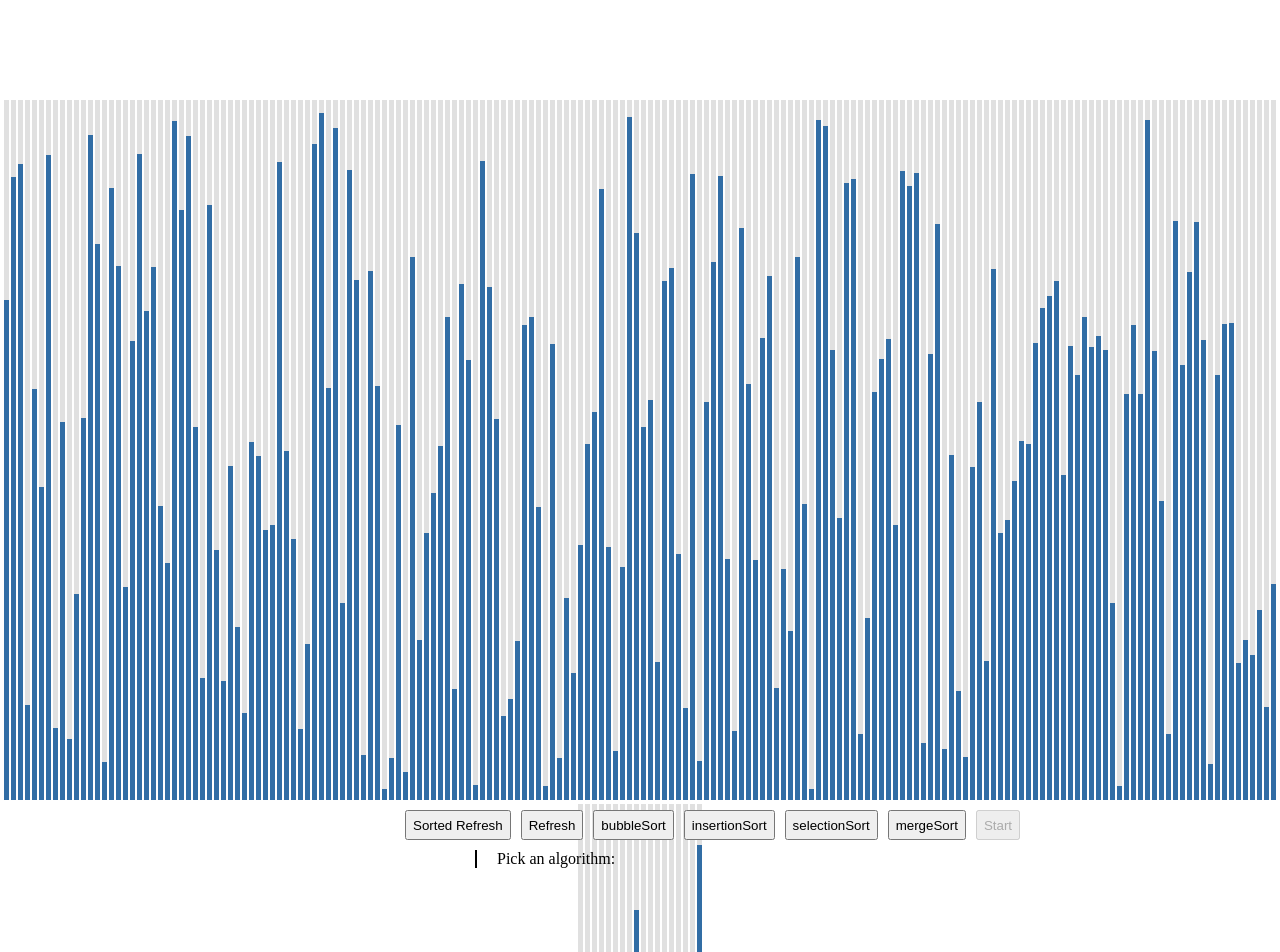
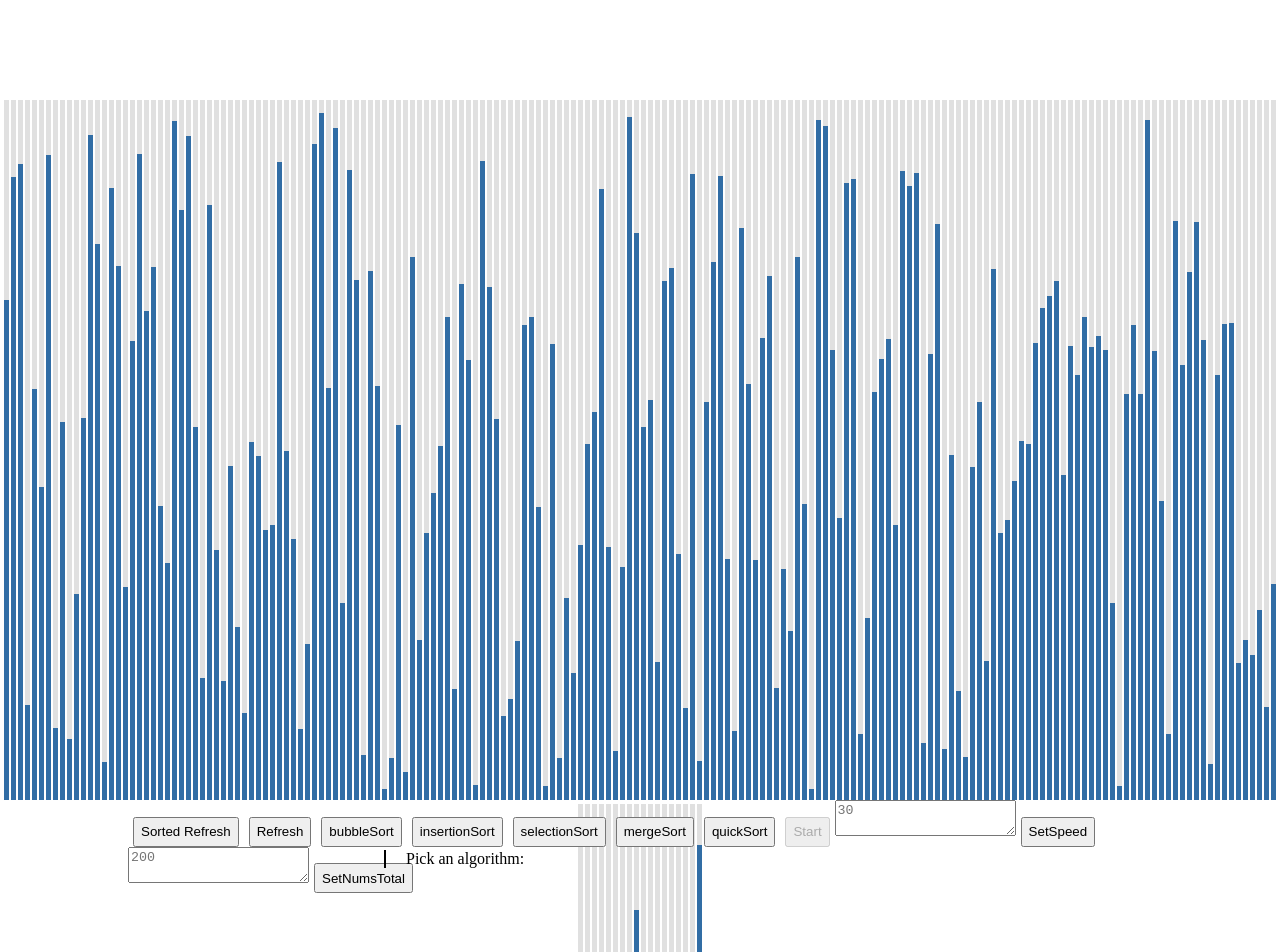
Before and after one commit to allenfeng2014/sorting-algorithms-visualizer, a React (Create React App) app: page / in a window 1280 px wide. Shown: the top 952 px of the page. Built offline with nearby package versions, Linux system fonts and the light colour scheme.

Commit message:
added quickSort algorithm, setAnimeSpeed button, setNumbersTotal button

```diff
--- a/src/Numbers.js
+++ b/src/Numbers.js
@@ -19,7 +19,7 @@ function Numbers() {
   // design related constants
   const NUMBER_MAX = 690;
   const NUMBER_MIN = 10;
-  const CANVAS_HEIGHT = 700;
+  const CANVAS_HEIGHT = NUMBER_MAX + NUMBER_MIN;
 
   const numBars = {
     // method for changing number bar color
@@ -36,7 +36,8 @@ function Numbers() {
       } else {
         this.setBarColor(idx, targetColor);
       }
-    }, // method for changing number bar height
+    },
+    // method for changing number bar height
     setBarHeight: function (idx, height) {
       let barStyle = document.getElementById(`number${idx}`).style;
       barStyle.height = `${height}px`;
@@ -104,6 +105,7 @@ function Numbers() {
           numBars.setBarColor(idx, colorOrange);
         }
         if (action.swap) {
+          //console.log("swapping ", indices[0], indices[1]);///////debug
           let height1 = numbers[indices[0]];
           let height2 = numbers[indices[1]];
           numBars.setBarHeight(indices[0], height2);
@@ -123,7 +125,7 @@ function Numbers() {
         }
       }
       // highlight target numbers if requested
-      if (action.numBarsToggle !== undefined) {
+      if (action.toggle !== undefined) {
         let indices = action.toggleIndices;
         for (let idx of indices) {
           numBars.toggleBarColor(idx, colorViolet);
@@ -140,6 +142,7 @@ function Numbers() {
       "insertionSort",
       "selectionSort",
       "mergeSort",
+      "quickSort",
     ],
     disableAlgoButtons: function (disable) {
       this.sortingAlgoNames.forEach((algoName) => {
@@ -151,7 +154,7 @@ function Numbers() {
   // reset numbers at start up
   useEffect(() => {
     numBars.resetNumbers();
-  }, []);
+  }, [numbersTotal]);
 
   return (
     <React.Fragment>
@@ -209,6 +212,28 @@ function Numbers() {
         >
           Start
         </button>
+        <textarea id="input-animeSpeed" placeholder={animeSpeed}></textarea>
+        <button
+          className="button-misc"
+          id="button-setSpeed"
+          onClick={() => {
+            setAnimeSpeed(document.getElementById("input-animeSpeed").value);
+          }}
+        >
+          SetSpeed
+        </button>
+        <textarea id="input-numbersTotal" placeholder={numbersTotal}></textarea>
+        <button
+          className="button-misc"
+          id="button-setSpeed"
+          onClick={() => {
+            setNumbersTotal(
+              document.getElementById("input-numbersTotal").value
+            );
+          }}
+        >
+          SetNumsTotal
+        </button>
       </div>
       <div className="messages-container">
         <p id="message-algo">Pick an algorithm: {sortingAlgo}</p>
--- a/src/css/Numbers.css
+++ b/src/css/Numbers.css
@@ -21,7 +21,7 @@
 .buttons-container {
   display: block;
   height: 50px;
-  padding-left: 400px;
+  padding-left: 10%;
 }
 .button-misc,
 .button-algo {
@@ -45,7 +45,7 @@
 #message-algo {
   display: inline-block;
   position: relative;
-  left: 475px;
+  left: 30%;
   border-left: 2px solid black;
   padding-left: 20px;
 }
--- a/src/sortingAlgos.js
+++ b/src/sortingAlgos.js
@@ -1,18 +1,38 @@
+/*
+sorting algorithms included:
+  bubbleSort, selectionSort, insertionSort,
+  mergeSort, quickSort, !!!!!radixSort
+
+parameters:
+  numbers: array of unsorted numbers
+  range: range of current subarray (for recursive algos)
+        format [startIdx, endIdx]
+  numActions: swap/toggle/set actions on numbers for animation
+            format {
+              swap: bool,
+              swapIndices: [],
+              toggle: bool,
+              toggleIndices: [],
+              set: bool,
+              setIndices: [],
+              setHeights: []
+            }
+*/
 const sortingAlgos = {
-  bubbleSort: function (nums) {
+  bubbleSort: function (numbers) {
     let numActions = [];
-    let numbers = [...nums];
+    let nums = [...numbers];
     let swapped = true;
 
     while (swapped) {
       swapped = false;
-      for (let i = 0; i < numbers.length - 1; i++) {
-        let numAction = { swapIndices: [i, i + 1], swap: false };
-        let num1 = numbers[i];
-        let num2 = numbers[i + 1];
+      for (let i = 0; i < nums.length - 1; i++) {
+        let numAction = { swap: false, swapIndices: [i, i + 1] };
+        let num1 = nums[i];
+        let num2 = nums[i + 1];
         if (num1 > num2) {
-          numbers[i] = num2;
-          numbers[i + 1] = num1;
+          nums[i] = num2;
+          nums[i + 1] = num1;
           swapped = true;
           numAction.swap = true;
         }
@@ -20,118 +40,111 @@ const sortingAlgos = {
       }
     }
 
-    return { numsSorted: numbers, numActions };
+    return { numsSorted: nums, numActions };
   },
 
-  selectionSort: function (nums) {
+  selectionSort: function (numbers) {
     let numActions = [];
-    let numbers = [...nums];
+    let nums = [...numbers];
 
-    for (let curIdx = 0; curIdx < numbers.length - 1; curIdx++) {
-      let curNumber = numbers[curIdx];
+    for (let curIdx = 0; curIdx < nums.length - 1; curIdx++) {
+      let curNumber = nums[curIdx];
       let minIdx = curIdx;
       let minNumber = curNumber;
-      for (let idx = curIdx + 1; idx < numbers.length; idx++) {
-        numActions.push({ swapIndices: [curIdx, idx], swap: false });
-        if (numbers[idx] < minNumber) {
+      for (let idx = curIdx + 1; idx < nums.length; idx++) {
+        numActions.push({ swap: false, swapIndices: [curIdx, idx] });
+        if (nums[idx] < minNumber) {
           if (minIdx !== curIdx) {
             numActions.push({
+              swap: false,
               swapIndices: [curIdx],
-              swap: false,
-              numBarsToggle: true,
+              toggle: true,
               toggleIndices: [minIdx],
             });
           }
           numActions.push({
+            swap: false,
             swapIndices: [curIdx],
-            swap: false,
-            numBarsToggle: true,
+            toggle: true,
             toggleIndices: [idx],
           });
           minIdx = idx;
-          minNumber = numbers[idx];
+          minNumber = nums[idx];
         }
       }
       if (minIdx !== curIdx) {
-        numbers[curIdx] = numbers[minIdx];
-        numbers[minIdx] = curNumber;
-        numActions.push({ swapIndices: [curIdx, minIdx], swap: true });
+        nums[curIdx] = nums[minIdx];
+        nums[minIdx] = curNumber;
+        numActions.push({ swap: true, swapIndices: [curIdx, minIdx] });
       }
     }
 
-    return { numsSorted: numbers, numActions };
+    return { numsSorted: nums, numActions };
   },
 
-  insertionSort: function (nums) {
+  insertionSort: function (numbers) {
     let numActions = [];
-    let numbers = [...nums];
+    let nums = [...numbers];
 
-    for (let curIdx = 1; curIdx < numbers.length; curIdx++) {
+    for (let curIdx = 1; curIdx < nums.length; curIdx++) {
       for (let targetIdx = 0; targetIdx < curIdx; targetIdx++) {
-        let curNumber = numbers[curIdx];
-        if (curNumber < numbers[targetIdx]) {
+        let curNumber = nums[curIdx];
+        if (curNumber < nums[targetIdx]) {
           numActions.push({
+            toggle: true,
             toggleIndices: [targetIdx],
-            numBarsToggle: true,
           });
           for (let idx = curIdx; idx > targetIdx; idx--) {
-            numbers[idx] = numbers[idx - 1];
-            numActions.push({ swapIndices: [idx, idx - 1], swap: true });
+            nums[idx] = nums[idx - 1];
+            numActions.push({ swap: true, swapIndices: [idx, idx - 1] });
           }
-          numbers[targetIdx] = curNumber;
+          nums[targetIdx] = curNumber;
           break;
         } else {
-          numActions.push({ swapIndices: [curIdx, targetIdx], swap: false });
+          numActions.push({ swap: false, swapIndices: [curIdx, targetIdx] });
         }
       }
     }
 
-    return { numsSorted: numbers, numActions };
+    return { numsSorted: nums, numActions };
   },
 
-  mergeSort: function (
-    numbers,
-    range = [0, numbers.length - 1],
-    numActions = []
-  ) {
-    let numsTotal = numbers.length;
+  mergeSort: function (nums, range = [0, nums.length - 1], numActions = []) {
+    let numsTotal = nums.length;
     let actions = [];
 
     // base cases
     if (numsTotal === 1) {
-      actions.push({ set: true, setIndices: [range[0]], setHeights: numbers });
-      return { numsSorted: numbers, range: [range[0]], numActions: [] };
+      actions.push({ set: true, setIndices: [range[0]], setHeights: [nums] });
+      return { numsSorted: nums, range: [range[0]], numActions: [] };
     }
     if (numsTotal === 2) {
-      if (numbers[0] > numbers[1]) {
-        numbers = numbers.reverse();
+      if (nums[0] > nums[1]) {
+        nums = nums.reverse();
       }
       for (let idx = 0; idx < numsTotal; idx++) {
         actions.push({
           set: true,
           setIndices: [range[0] + idx],
-          setHeights: [numbers[idx]],
+          setHeights: [nums[idx]],
         });
       }
-      return { numsSorted: numbers, range, numActions: actions };
+      return { numsSorted: nums, range, numActions: actions };
     }
 
     // recursively call mergeSort on left and right subarray
-    let medianIdx = Math.floor(numsTotal / 2);
+    let middleIdx = Math.floor(numsTotal / 2);
     let {
       numsSorted: numsSortedLeft,
       numActions: actionsLeft,
-    } = this.mergeSort(numbers.slice(0, medianIdx), [
+    } = this.mergeSort(nums.slice(0, middleIdx), [
       range[0],
-      range[0] + medianIdx - 1,
+      range[0] + middleIdx - 1,
     ]);
     let {
       numsSorted: numsSortedRight,
       numActions: actionsRight,
-    } = this.mergeSort(numbers.slice(medianIdx), [
-      range[0] + medianIdx,
-      range[1],
-    ]);
+    } = this.mergeSort(nums.slice(middleIdx), [range[0] + middleIdx, range[1]]);
     // store sorting actions returned by mergeSort on subarrays
     numActions = numActions.concat([...actionsLeft, ...actionsRight]);
 
@@ -139,7 +152,7 @@ const sortingAlgos = {
     let numLeftIdx = 0;
     let numRightIdx = 0;
     let numsSorted = [];
-    // put numbers from two subarrays into one array
+    // put nums from two subarrays into one array
     while (
       numLeftIdx < numsSortedLeft.length &&
       numRightIdx < numsSortedRight.length
@@ -174,6 +187,115 @@ const sortingAlgos = {
 
     return { numsSorted, range, numActions };
   },
+
+  quickSort: function (nums, range = [0, nums.length - 1], numActions = []) {
+    nums = [...nums];
+    // base cases
+    if (nums.length === 2) {
+      let numsSorted = [];
+      let numAction = {};
+      if (nums[0] <= nums[1]) {
+        numsSorted = nums;
+        numAction = { swap: false, swapIndices: [range[0], range[1]] };
+      } else {
+        numsSorted = nums.reverse();
+        numAction = { swap: true, swapIndices: [range[0], range[1]] };
+      }
+      numActions.push(numAction);
+      return { numsSorted, range, numActions };
+    }
+
+    // recursive calls
+    let pivotIdx = nums.length - 1;
+    numActions.push({ toggle: true, toggleIndices: [range[0] + pivotIdx] });
+    let numLeftIdx = 0;
+    let numRightIdx = pivotIdx - 1;
+    numActions.push({
+      swap: false,
+      swapIndices: [range[0] + numLeftIdx, range[0] + numRightIdx],
+    });
+
+    while (numLeftIdx < numRightIdx) {
+      let numAction = {
+        swap: false,
+        swapIndices: [range[0] + numLeftIdx, range[0] + numRightIdx],
+      };
+      // find a number on the left that > pivot number
+      if (nums[numLeftIdx] <= nums[pivotIdx]) {
+        numLeftIdx++;
+        numAction.swapIndices[0]++;
+      }
+      // fing a number on the right that < pivot number
+      else if (nums[numRightIdx] >= nums[pivotIdx]) {
+        numRightIdx--;
+        numAction.swapIndices[1]--;
+      }
+      // swap these two numbers so that newLeft < pivotNum < newRight
+      else {
+        nums[numLeftIdx] = nums[numLeftIdx] ^ nums[numRightIdx];
+        nums[numRightIdx] = nums[numLeftIdx] ^ nums[numRightIdx];
+        nums[numLeftIdx] = nums[numLeftIdx] ^ nums[numRightIdx];
+        numAction.swap = true;
+      }
+      numActions.push(numAction);
+    }
+    // check the number at idx = numLeftIdx = numRightIdx
+    let pivotNum = nums[pivotIdx];
+    if (nums[numLeftIdx] <= pivotNum) {
+      pivotIdx = numLeftIdx + 1;
+    } else {
+      pivotIdx = numLeftIdx;
+    }
+    // move pivot number to its correct position so that lefts < pivot < rights
+    for (let idx = nums.length - 1; idx > pivotIdx; idx--) {
+      nums[idx] = nums[idx - 1];
+      numActions.push({
+        swap: false,
+        swapIndices: [range[0] + idx - 1, range[0] + idx],
+        set: true,
+        setIndices: [range[0] + idx],
+        setHeights: [nums[idx - 1]],
+      });
+    }
+    nums[pivotIdx] = pivotNum;
+    numActions.push({
+      toggle: true,
+      toggleIndices: [range[0] + pivotIdx],
+      set: true,
+      setIndices: [range[0] + pivotIdx],
+      setHeights: [pivotNum],
+    });
+
+    let numsSortedLeft = nums.slice(0, pivotIdx);
+    let actionsLeft = [];
+    if (pivotIdx > 1) {
+      let obj = this.quickSort(
+        numsSortedLeft,
+        [range[0], range[0] + pivotIdx - 1],
+        numActions
+      );
+      numsSortedLeft = obj.numsSorted;
+      numActions = obj.numActions;
+    }
+    let numsSortedRight = nums.slice(pivotIdx + 1, nums.length);
+    let actionsRight = [];
+    if (pivotIdx < nums.length - 2) {
+      let obj = this.quickSort(
+        numsSortedRight,
+        [range[0] + pivotIdx + 1, range[1]],
+        numActions
+      );
+      numsSortedRight = obj.numsSorted;
+      numActions = obj.numActions;
+    }
+    nums = [...numsSortedLeft, pivotNum, ...numsSortedRight];
+
+    return {
+      numsSorted: nums,
+      range,
+      numActions,
+    };
+  },
 };
 
 export default sortingAlgos;
```
Also changed, not shown: 1 other file (tests, documents, lock files or other folders).
